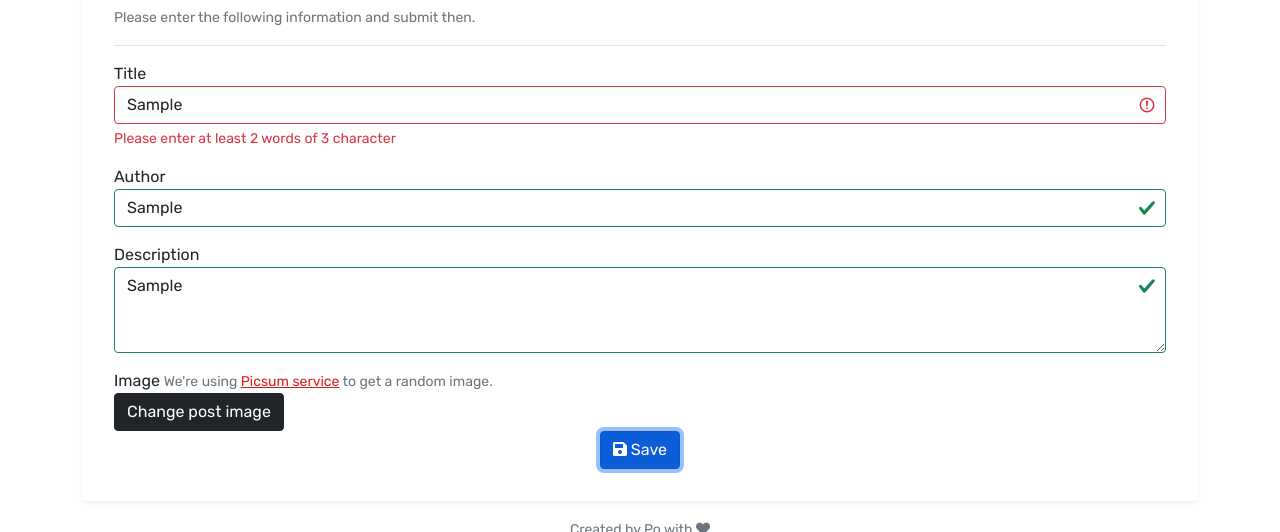
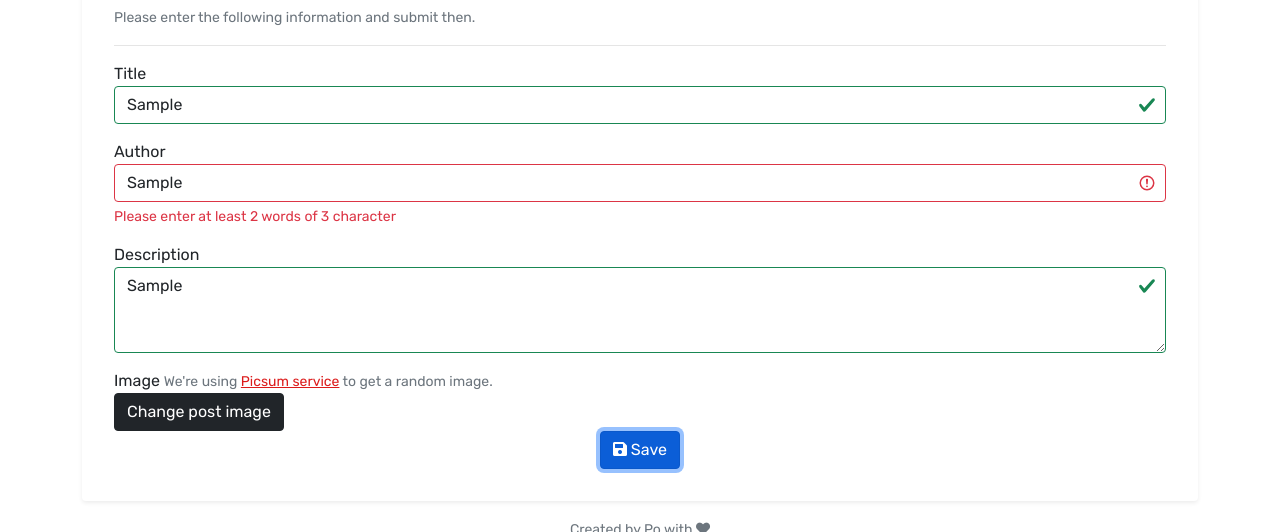
Before and after one commit to TruongNguyenHuu22/js-post-ui, a website built with Vite: page add-edit-post.html in a window 1280 px wide. Both pictures are taken after typing "Sample", "Sample", "Sample" into the empty fields and a click on the button "Save". Shown: the part 391-923 px from the top of the page. Built offline with nearby package versions, Linux system fonts and the light colour scheme.

Commit message:
form validation with yup

```diff
--- a/add-edit-post.html
+++ b/add-edit-post.html
@@ -79,7 +79,7 @@
                   type="text"
                   class="form-control"
                   name="title"
-                  placeholder="Eg: Learning JS is fun"
+                  placeholder="Eg: Hello world"
                   required
                 />
                 <div class="invalid-feedback">
@@ -93,7 +93,7 @@
                   type="text"
                   class="form-control"
                   name="author"
-                  placeholder="Eg: Paul Nguyen"
+                  placeholder="Eg: Henry Nguyen"
                   required
                   maxlength="10"
                 />
--- a/js/utils/post-form.js
+++ b/js/utils/post-form.js
@@ -1,4 +1,5 @@
 import { setBackgroundImage, setFieldValue, setTextContent } from './common';
+import * as yup from 'yup';
 
 function setFormValues(form, formValues) {
   setFieldValue(form, '[name="title"]', formValues?.title);
@@ -27,45 +28,50 @@ function getFormValue(form) {
   return formValues;
 }
 
-function getTitleError(form) {
-  const titleElement = form.querySelector('[name="title"]');
+function getPostSchema() {
+  return yup.object().shape({
+    title: yup.string().required('Please enter title'),
+    author: yup
+      .string()
+      .required('Please enter author')
+      .test(
+        'at-least-two-words',
+        'Please enter at least 2 words of 3 character',
+        (value) => value.split(' ').filter((x) => !!x && x.length >= 3).length >= 2
+      ),
+    description: yup.string(),
+  });
+}
 
-  if (!titleElement) return;
+function setFieldError(form, name, error) {
+  const element = form.querySelector(`[name="${name}"]`);
+  if (element) {
+    element.setCustomValidity(error);
+    setTextContent(element.parentElement, '.invalid-feedback', error);
+  }
+}
 
-  //required
-  if (titleElement.validity.valueMissing) {
-    return 'Please enter tittle';
-  }
-  //at least two word
-  if (titleElement.value.split(' ').filter((x) => !!x && x.length >= 3).length < 2) {
-    return 'Please enter at least 2 words of 3 character';
-  }
+async function validatePostForm(form, formValues) {
+  try {
+    //reset previous error
+    ['title', 'author'].forEach((name) => setFieldError(form, name, ''));
 
-  return '';
-}
-function getAuthorError(form) {
-  const authorElement = form.querySelector('[name="author"]');
+    //start validating
+    const schema = getPostSchema();
+    await schema.validate(formValues, { abortEarly: false });
+  } catch (error) {
+    const errorLog = {};
+    if (error.name === 'ValidationError' && Array.isArray(error.inner)) {
+      for (const validationError of error.inner) {
+        const name = validationError.path;
 
-  if (!authorElement) return;
+        //ignore if the field id already logged
+        if (errorLog[name]) continue;
 
-  //required
-  if (authorElement.validity.valueMissing) {
-    return 'Please enter author';
-  }
-  return '';
-}
-function validateForm(form, formValues) {
-  //get error
-  const errors = {
-    title: getTitleError(form),
-    author: getAuthorError(form),
-  };
-  //set error
-  for (const key in errors) {
-    const element = form.querySelector(`[name="${key}"]`);
-    if (element) {
-      element.setCustomValidity(errors[key]);
-      setTextContent(element.parentElement, '.invalid-feedback', errors[key]);
+        //set field error and mark as logged
+        setFieldError(form, name, validationError.message);
+        errorLog[name] = true;
+      }
     }
   }
   //add was-validated class to form element
@@ -86,6 +92,6 @@ export function initPostForm({ formId, defaultValues, onSubmit }) {
     //validation
     //trigger submit callback
     //otherwise show error
-    if (!validateForm(form, formValues)) return;
+    if (!validatePostForm(form, formValues)) return;
   });
 }
--- a/package.json
+++ b/package.json
@@ -14,6 +14,7 @@
   "dependencies": {
     "axios": "^1.3.2",
     "dayjs": "^1.11.7",
-    "lodash.debounce": "^4.0.8"
+    "lodash.debounce": "^4.0.8",
+    "yup": "^1.0.0"
   }
 }
```
Also changed, not shown: 1 other file.
